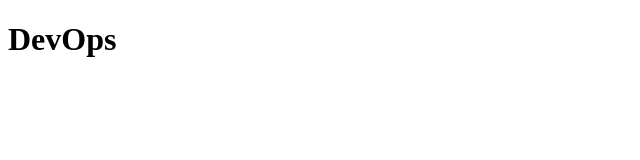
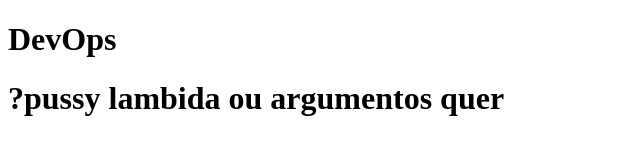
Before and after one commit to joao730/aula0404, a plain HTML site: page index.html in a window 1280 px wide. Shown: the whole page, without its empty margins (0-640 px from the left). Drawn offline with Linux system fonts and the light colour scheme.

```diff
--- a/index.html
+++ b/index.html
@@ -7,5 +7,6 @@
 </head>
 <body>
     <h1>DevOps</h1>
+    <h1>?pussy lambida ou argumentos quer</h1>
 </body>
 </html>
```
